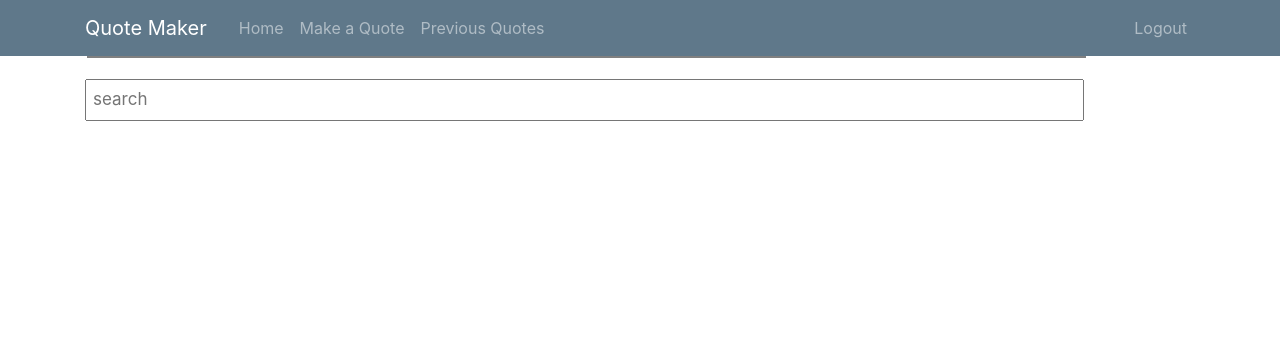
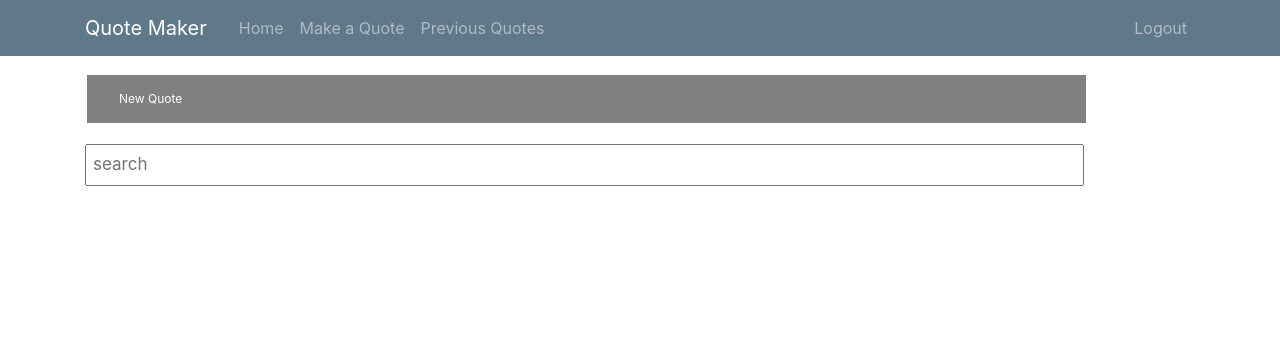
Before and after one commit to XXtechsec/QuoteApplication, a Django app: page /select in a window 1280 px wide. Shown: the top 356 px of the page. Run offline with Django 3.2, Linux system fonts and the light colour scheme; a user stored in the database is signed in; data that the repository does not hold is empty; parts of the project's set-up code (start-up, migrations or seed data) failed here and were passed over; some libraries are stand-ins or nearby versions.

Commit message:
fix padding

```diff
--- a/Quotes/static/Quotes/main.css
+++ b/Quotes/static/Quotes/main.css
@@ -2,7 +2,7 @@
 body {
   background: #fafafa;
   color: #333333;
-  margin-top: 5rem;
+  padding-top: 65px;
 }
 
 h1, h2, h3, h4, h5, h6 {
```
